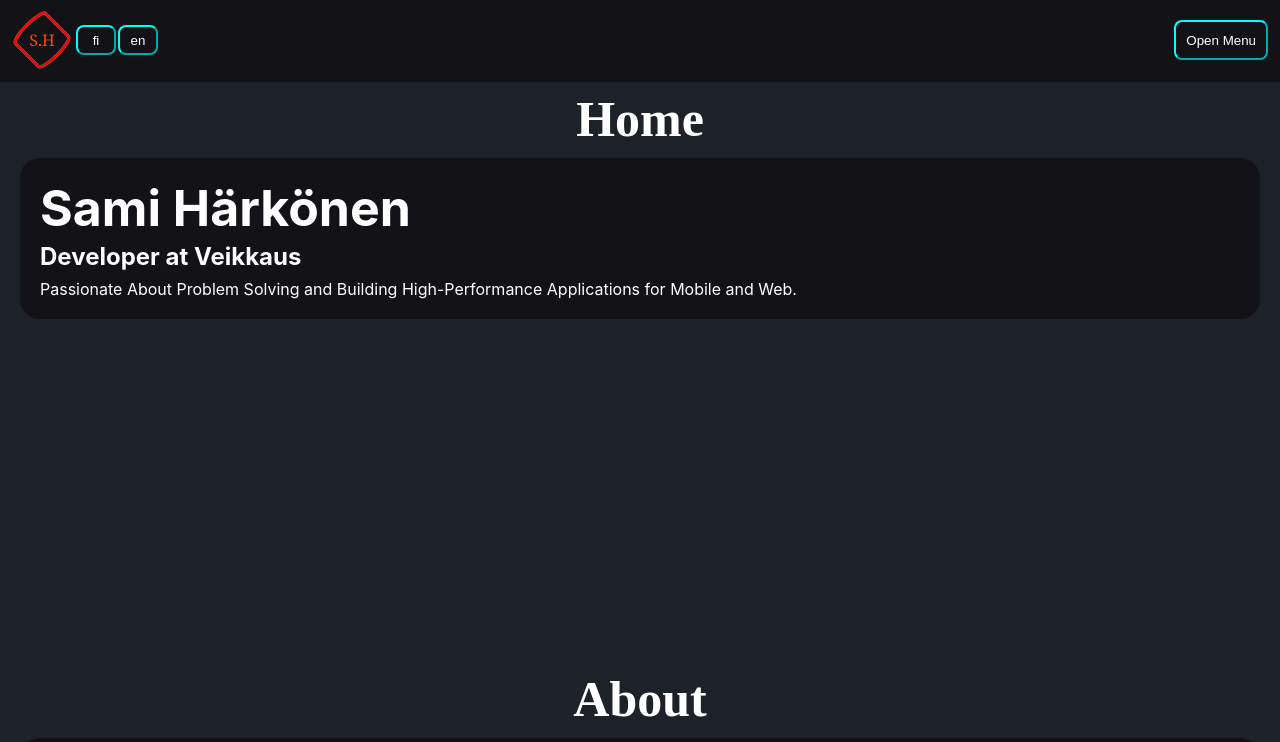
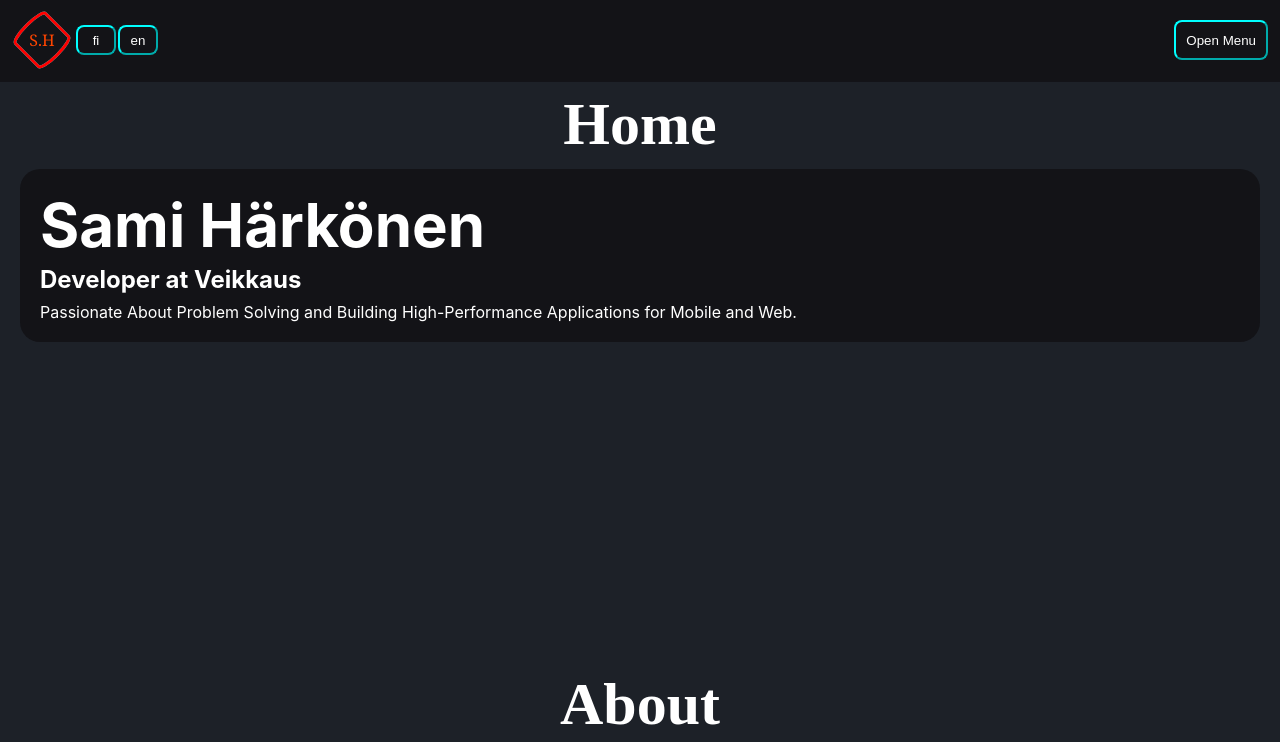
Before and after one commit to SamkHarks/My-page, a React (Create React App) app: page / in a window 1280 px wide. Shown: the top 742 px of the page. Built offline with nearby package versions, Linux system fonts and the light colour scheme.

Commit message:
update font sizes

```diff
--- a/src/global/variables.css
+++ b/src/global/variables.css
@@ -6,10 +6,10 @@
     --font-family-secondary: 'Courier New', Courier, monospace;
 
     /* Font sizes */
-    --font-size-S: 14px;
-    --font-size-M: 16px;
-    --font-size-L: 20px;
-    --font-size-XL: 50px;
+    --font-size-S: clamp(12px, 1.5vw, 14px); /* Adjusts between 12px and 14px */
+    --font-size-M: clamp(14px, 1.75vw, 16px); /* Adjusts between 14px and 16px */
+    --font-size-L: clamp(18px, 2vw, 20px); /* Adjusts between 18px and 20px */
+    --font-size-XL: clamp(30px, 5vw, 60px); /* Adjusts between 25px and 50px */
 
     /* Font weights */
     --font-weight-regular: 400;
```
